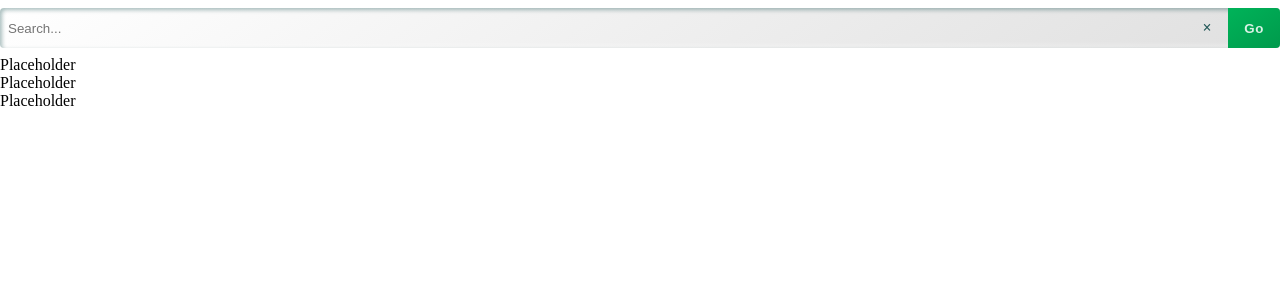
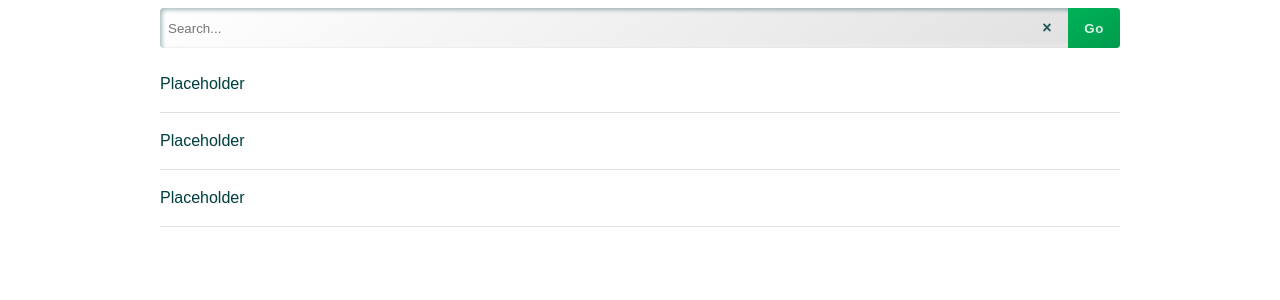
Before and after one commit to royalbatty/movieapp, a React app: page / in a window 1280 px wide. Shown: the top 300 px of the page. Built offline with nearby package versions, Linux system fonts and the light colour scheme.

Commit message:
Visual presentation changes
- Adding everything in a container for max width
- Altering text
- ul / li styling

```diff
--- a/src/public/css/main.scss
+++ b/src/public/css/main.scss
@@ -4,6 +4,42 @@
   margin: 0;
   padding: 0;
 }
+
+
+html, body {
+  color: $black;
+  font-size: 16px;
+  font-family: Raleway, sans-serif;
+  font-weight: 300;
+  line-height: 1.5em;
+  text-shadow: 1px 1px 1px rgba(0,0,0,.05);
+  height: 100%;
+}
+
+.container {
+  margin: 0 auto;
+  max-width: 960px;
+}
+
+
+
+ul li {
+  list-style-type: none;
+  padding: 1em 0;
+  border-bottom: 1px solid $gray;
+}
+
+
+.mouseover-content {
+  cursor: pointer;
+  cursor: hand;
+}
+
+html {
+  position: relative;
+  min-height: 100%;
+}
+
 
 .form, form {
   display: flex;
--- a/src/public/react/app.jsx
+++ b/src/public/react/app.jsx
@@ -12,7 +12,7 @@ const App = (props) => {
   }
 
   return (
-    <div>
+    <div className="container">
       <form className = "form">
         <SearchInput
           searchString = {query}
```
